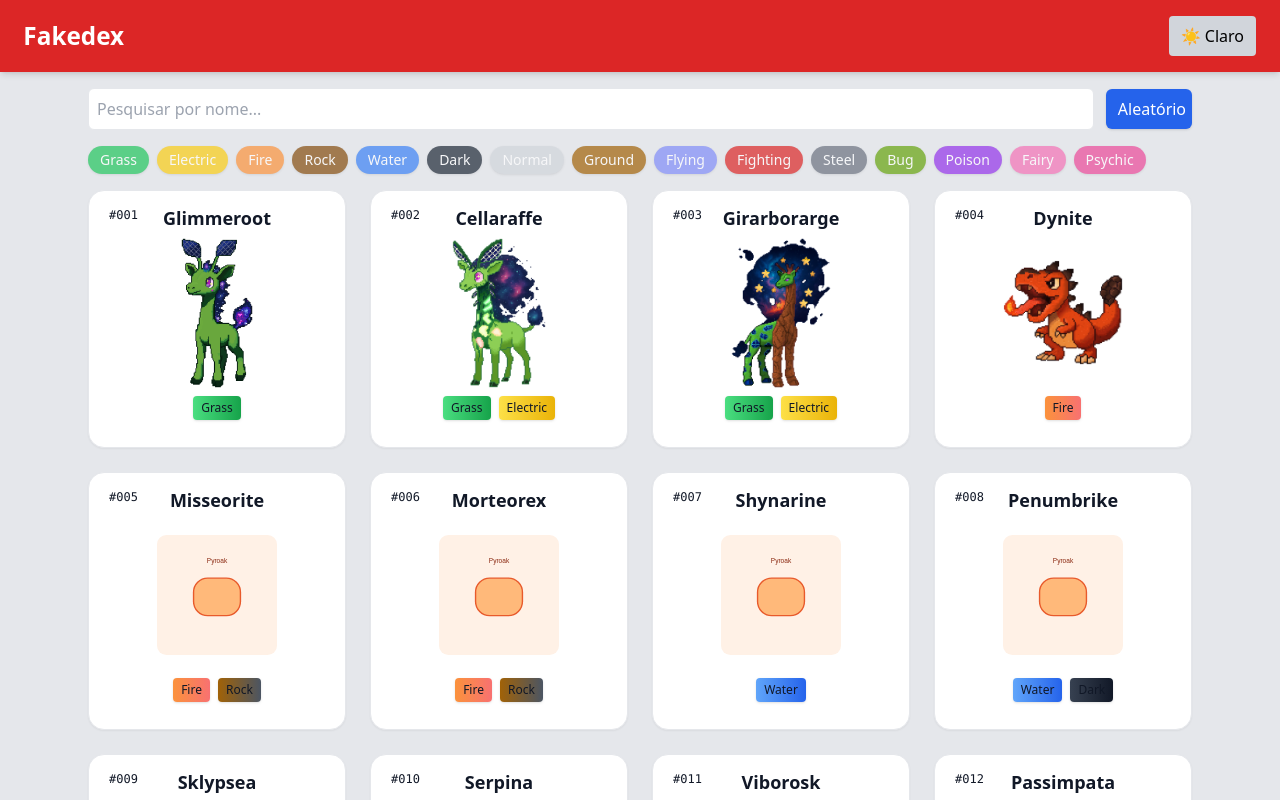
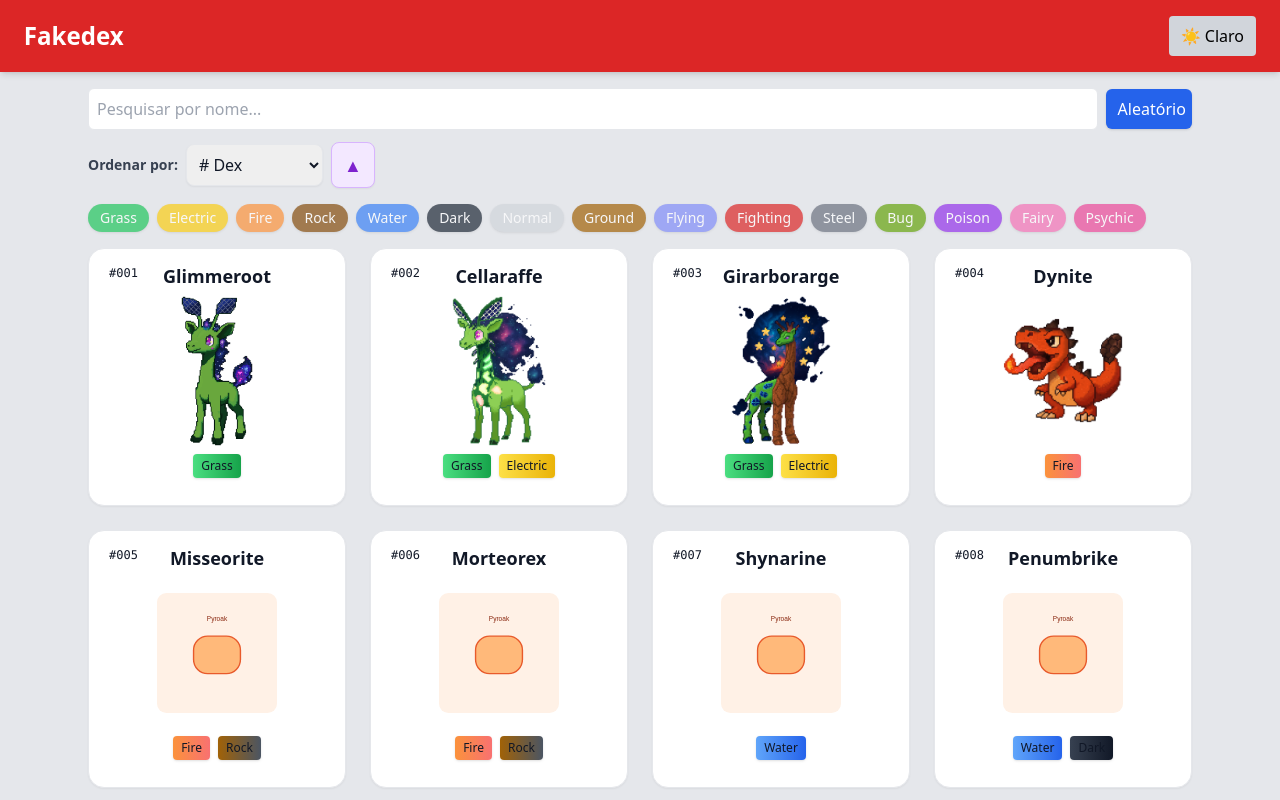
Before and after one commit to MrMpedia3/Fakedex, a Next.js app: page / in a window 1280 px wide. Shown: the top 800 px of the page. Built offline with nearby package versions, Linux system fonts and the light colour scheme.

Commit message:
Sistema de ordenar funcionando, yay!

```diff
--- /dev/null
+++ b/components/FakemonControls.js
@@ -0,0 +1,125 @@
+import { motion, AnimatePresence } from "framer-motion";
+import SearchBar from "./SearchBar";
+import { typeSolid } from "../styles/typeColors";
+
+export default function FakemonControls(
+    {
+    allTypes,
+    selectedTypes,
+    sortCriteria,
+    isTeleporting,
+    handleSearch,
+    handleTypeSelect,
+    handleFieldChange,
+    handleDirectionToggle,
+    handleRandomClick,
+    data // necessário para SearchBar
+
+}) {
+    const renderDirectionIcon = () => {
+        return sortCriteria.direction === 'asc' ? '▲' : '▼'; // Seta para cima (ASC) ou para baixo (DESC)
+    };
+    return (
+        <>
+            {/* 1. Barra de busca + Ordenação + Botão Aleatório */}
+            <div className="flex flex-col sm:flex-row sm:items-center gap-2 mt-2 relative">
+                <SearchBar onSearch={handleSearch} data={data} />
+
+                {/* Botão Aleatório (Teleporte) */}
+                <motion.button
+                    onClick={handleRandomClick}
+                    className="relative px-3 py-2 rounded-md bg-blue-600 hover:bg-blue-700
+                                dark:bg-blue-500 dark:hover:bg-blue-600 text-white transition
+                                shadow mt-4 sm:mt-16 overflow-hidden justify-center"
+                    whileHover={{ scale: 1.05 }}
+                    whileTap={{ scale: 0.95 }}
+                >
+                    Aleatório
+                    <AnimatePresence>
+                        {/* Use a prop isTeleporting */}
+                        {isTeleporting && (
+                            <motion.div
+                                className="absolute inset-0 bg-blue-300 dark:bg-blue-700"
+                                initial={{ opacity: 0, scale: 0.9 }}
+                                animate={{
+                                    opacity: [0, 1, 0],
+                                    scale: [1, 1.6, 0.8],
+                                    filter: ["blur(0px)", "blur(6px)", "blur(0px)"],
+                                }}
+                                exit={{ opacity: 0 }}
+                                transition={{ duration: 0.55, ease: "easeInOut" }}
+                            />
+                        )}
+                    </AnimatePresence>
+                </motion.button>
+            </div>
+            {/* SELECT DE ORDENAÇÃO */}
+            <div className="flex items-center gap-2 mt-3 sm:mt-3">
+                <label htmlFor="sort-field" className="text-sm font-semibold text-gray-700 dark:text-gray-300 whitespace-nowrap">Ordenar por:</label>
+
+                {/* 1. SELECT DO CAMPO */}
+                <select
+                    id="sort-field"
+                    // NOVO: Usa handleFieldChange
+                    onChange={handleFieldChange}
+                    // Exibe APENAS o campo, sem a direção
+                    value={sortCriteria.field}
+                    className="p-2 border rounded-lg shadow-sm focus:ring-purple-500 focus:border-purple-500 dark:bg-gray-700 dark:border-gray-600 dark:text-white"
+                >
+                    <option value="number"># Dex</option>
+                    <option value="name">Nome</option>
+                    <option value="total_stats">Total Stats</option>
+                    <option value="height">Altura</option>
+                    <option value="weight">Peso</option>
+
+                    <optgroup label="Stats Individuais">
+                        <option value="hp">HP</option>
+                        <option value="attack">Ataque</option>
+                        <option value="defense">Defesa</option>
+                        <option value="special_attack">Sp. Atk</option>
+                        <option value="special_defense">Sp. Def</option>
+                        <option value="speed">Velocidade</option>
+                    </optgroup>
+                </select>
+
+                {/* 2. BOTÃO DE DIREÇÃO (NOVO) */}
+                <motion.button
+                    // NOVO: Usa handleDirectionToggle
+                    onClick={handleDirectionToggle}
+                    className={`px-3 py-2 rounded-lg text-lg font-bold transition shadow-sm
+                                ${sortCriteria.direction === 'asc' ? 'bg-purple-100 text-purple-700 dark:bg-purple-900 dark:text-purple-300' : 'bg-purple-500 text-white hover:bg-purple-600'}
+                                border border-purple-300 dark:border-purple-700`}
+                    whileHover={{ scale: 1.05 }}
+                    whileTap={{ scale: 0.95 }}
+                    aria-label={`Alternar direção para ${sortCriteria.direction === 'asc' ? 'Decrescente' : 'Crescente'}`}
+                >
+                    {renderDirectionIcon()}
+                </motion.button>
+            </div>
+            {/* 2. Filtros de Tipo */}
+            <div className="flex gap-2 flex-wrap my-4 justify-center sm:justify-start">
+                {/* Use a prop allTypes */}
+                {allTypes.map((t) => (
+                    <motion.button
+                        key={t}
+                        // Use a prop handleTypeSelect
+                        onClick={() => handleTypeSelect(t)}
+                        className={`filtros px-3 py-1 rounded-full text-sm text-white shadow
+                            ${typeSolid[t]}
+                            ${
+                                // Use a prop selectedTypes
+                                selectedTypes.includes(t)
+                                    ? "outline outline-2 outline-black dark:outline-white scale-105"
+                                    : "opacity-70 hover:opacity-100"
+                            }
+                        `}
+                        whileHover={{ scale: 1.05 }}
+                        whileTap={{ scale: 0.95 }}
+                    >
+                        {t}
+                    </motion.button>
+                ))}
+            </div>
+        </>
+    );
+}
--- a/components/SearchBar.js
+++ b/components/SearchBar.js
@@ -18,7 +18,7 @@ export default function SearchBar({ data, onSearch }) {
       .filter(f =>
         f.name.toLowerCase().includes(text.toLowerCase())
       )
-      .slice(0, 6); // Limita a 6 sugestões
+      .slice(0, 3); // Limita a 6 sugestões
 
     setSuggestions(s);
   }
--- a/pages/fakemon/[id].js
+++ b/pages/fakemon/[id].js
@@ -182,6 +182,8 @@ export default function FakemonPage() {
                   base_stats={f.base_stats}
                   moves={f.moves}
                 />
+                <br />
+                <hr />
                 <FakemonTypeChart
                   types={f.types}
                   typeColorMap={moveTypeColor}
--- a/pages/index.js
+++ b/pages/index.js
@@ -1,9 +1,8 @@
 import { useEffect, useState} from "react";
 import { motion, AnimatePresence } from "framer-motion";
 import { useRouter } from "next/router";
-import SearchBar from "../components/SearchBar";
 import FakemonCard from "../components/FakemonCard";
-import { typeSolid } from "../styles/typeColors";
+import FakemonControls from "../components/FakemonControls";
 
 export default function Home() {
   const router = useRouter();
@@ -19,27 +18,48 @@ export default function Home() {
 
   const [isTeleporting, setIsTeleporting] = useState(false);
 
+  // NOVO: Estado para ordenar (campo e direção)
+  const [sortCriteria, setSortCriteria] = useState({ field: 'number', direction: 'asc' });
+
+  const handleFieldChange = (e) => {
+    const newField = e.target.value;
+    setSortCriteria(prev => ({
+        // Mantém a direção atual, mas muda o campo
+        field: newField,
+        direction: prev.direction
+    }));
+  };
+
+  const handleDirectionToggle = () => {
+    setSortCriteria(prev => ({
+        field: prev.field,
+        // Inverte a direção atual
+        direction: prev.direction === 'asc' ? 'desc' : 'asc'
+    }));
+  };
+
+  // EFEITO 1: Carrega os dados uma única vez
   useEffect(() => {
     fetch("/data/fakemon.json")
       .then((r) => r.json())
       .then((d) => {
         setData(d);
-        setFiltered(d);
+        // Não precisa setar filtered aqui, o useEffect de filtro/ordenação fará isso.
         setLoading(false);
       });
   }, []);
+
 
   // Centraliza a função de busca de texto
   function handleSearch(q) {
     const term = q.trim().toLowerCase();
     setSearchTerm(term); // Atualiza o estado da busca
-    // Aplica os filtros imediatamente com o novo termo e os tipos atuais
-    applyFilters(term, selectedTypes);
+    // A ordenação/filtragem real é disparada pelo useEffect de filtro/ordenação
   }
 
-  // Lógica de Filtragem Múltipla
+  // LÓGICA PRINCIPAL: Filtra, Busca E ORDENA.
   function applyFilters(currentSearchTerm, currentTypes) {
-    let result = data;
+    let result = [...data];
 
     // 1. Filtragem por Texto (Nome/Número/ID)
     if (currentSearchTerm) {
@@ -54,10 +74,68 @@ export default function Home() {
     // 2. Filtragem por Múltiplos Tipos (Fakémon deve ter TODOS os tipos selecionados)
     if (currentTypes.length > 0) {
       result = result.filter((f) =>
-        // Usa `every` para garantir que o Fakémon possua CADA tipo selecionado
         currentTypes.every(selectedType => f.types.includes(selectedType))
       );
     }
+
+    // 3. Lógica de Ordenação
+    const { field, direction } = sortCriteria;
+
+    result.sort((a, b) => {
+      let valA, valB;
+
+      // --- Definição dos Valores (valA e valB) ---
+      if (field === 'name') {
+        valA = a.name.toLowerCase();
+        valB = b.name.toLowerCase();
+      }
+      else if (field === 'total_stats') {
+        // Soma todos os base_stats para o total
+        const sumStats = (f) => Object.values(f.base_stats || {}).reduce((sum, val) => sum + val, 0);
+        valA = sumStats(a);
+        valB = sumStats(b);
+      }
+      else if (field === 'number') {
+        valA = a.number || 0;
+        valB = b.number || 0;
+      }
+      else if (field === 'weight') {
+        valA = a.weight_kg || 0;
+        valB = b.weight_kg || 0;
+      }
+      else if (field === 'height') {
+        valA = a.height_m || 0;
+        valB = b.height_m || 0;
+      }
+      else {
+        // Para Stats Individuais (hp, attack, defense, speed, etc.)
+        valA = a.base_stats ? a.base_stats[field] : 0;
+        valB = b.base_stats ? b.base_stats[field] : 0;
+      }
+
+      // --- Aplicação da Comparação CORRIGIDA ---
+      let comparison = 0;
+
+      // 1. Encontra a comparação padrão (Assumindo Ascendente)
+      if (valA < valB) {
+          comparison = -1;
+      } else if (valA > valB) {
+          comparison = 1;
+      }
+
+      // 2. Aplica a Inversão se a direção for descendente
+      if (direction === 'desc') {
+          comparison = comparison * -1;
+      }
+
+      // 3. Desempate por número da dex
+      // Se a comparação ainda for 0 (empate), usa o número da dex como desempate final.
+      if (comparison === 0) {
+          return a.number - b.number;
+      }
+
+      return comparison;
+    });
 
     setFiltered(result);
   }
@@ -74,17 +152,16 @@ export default function Home() {
       newTypes = [...selectedTypes, type];
     }
 
-    // Atualiza o estado dos tipos e aplica os filtros, preservando o termo de busca
     setSelectedTypes(newTypes);
-    applyFilters(searchTerm, newTypes); // Usa o estado atual de searchTerm
+    // A ordenação/filtragem real é disparada pelo useEffect abaixo
   }
 
-  // Para garantir que o filtro inicial seja aplicado após o carregamento dos dados
+  // EFEITO 2: Dispara a filtragem/ordenação sempre que os dados, busca, tipos ou ordenação mudam
   useEffect(() => {
-    if (data.length > 0) {
-        applyFilters(searchTerm, selectedTypes);
+  if (data.length > 0) {
+      applyFilters(searchTerm, selectedTypes);
     }
-  }, [data]);
+  }, [data, searchTerm, selectedTypes, sortCriteria]);
 
 
   // ⚡ Teleporte no botão Aleatório
@@ -111,58 +188,18 @@ export default function Home() {
       exit={{ opacity: 0, y: -10 }}
       transition={{ duration: 0.35, ease: "easeInOut" }}
     >
-      {/* Barra de busca + botão Aleatório */}
-      <div className="flex flex-col sm:flex-row sm:items-center gap-3 mt-2 relative">
-        <SearchBar onSearch={handleSearch} data={data} />
-
-        <motion.button
-          onClick={handleRandomClick}
-          className="relative px-3 py-2 rounded-md bg-blue-600 hover:bg-blue-700
-                     dark:bg-blue-500 dark:hover:bg-blue-600 text-white transition
-                     shadow mt-4 sm:mt-16 overflow-hidden justify-center"
-          whileHover={{ scale: 1.05 }}
-          whileTap={{ scale: 0.95 }}
-        >
-          Aleatório
-          <AnimatePresence>
-            {isTeleporting && (
-              <motion.div
-                className="absolute inset-0 bg-blue-300 dark:bg-blue-700"
-                initial={{ opacity: 0, scale: 0.9 }}
-                animate={{
-                  opacity: [0, 1, 0],
-                  scale: [1, 1.6, 0.8],
-                  filter: ["blur(0px)", "blur(6px)", "blur(0px)"],
-                }}
-                exit={{ opacity: 0 }}
-                transition={{ duration: 0.55, ease: "easeInOut" }}
-              />
-            )}
-          </AnimatePresence>
-        </motion.button>
-      </div>
-
-      {/* Filtros */}
-      <div className="flex gap-2 flex-wrap my-4 justify-center sm:justify-start">
-        {allTypes.map((t) => (
-          <motion.button
-            key={t}
-            onClick={() => handleTypeSelect(t)}
-            className={`filtros px-3 py-1 rounded-full text-sm text-white shadow
-              ${typeSolid[t]}
-              ${
-                selectedTypes.includes(t) // Verificação no novo array
-                  ? "outline outline-2 outline-black dark:outline-white scale-105" // Destaque ativado
-                  : "opacity-70 hover:opacity-100" // Destaque desativado
-              }
-            `}
-            whileHover={{ scale: 1.05 }}
-            whileTap={{ scale: 0.95 }}
-          >
-            {t}
-          </motion.button>
-        ))}
-      </div>
+      <FakemonControls
+            allTypes={allTypes}
+            selectedTypes={selectedTypes}
+            sortCriteria={sortCriteria}
+            isTeleporting={isTeleporting}
+            handleSearch={handleSearch}
+            handleTypeSelect={handleTypeSelect}
+            handleFieldChange={handleFieldChange}
+            handleDirectionToggle={handleDirectionToggle}
+            handleRandomClick={handleRandomClick}
+            data={data} // Passa data para que SearchBar funcione internamente
+        />
 
       {/* Lista de Fakemons */}
       {filtered.length === 0 ? (
```
Also changed, not shown: public/data/fakemon.json.
